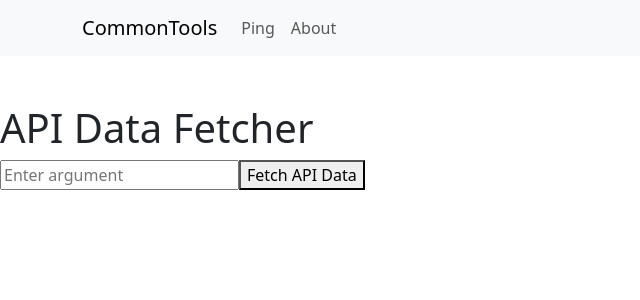
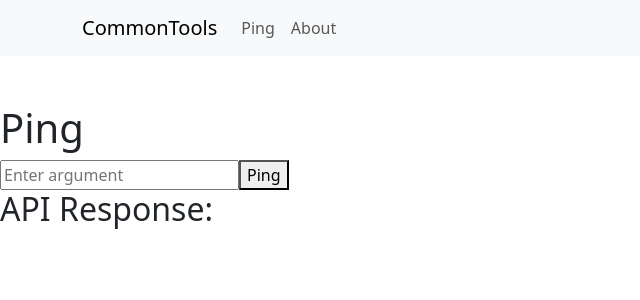
Before and after one commit to QuentinHelion/common-tools, a React (Create React App) app: page /ping in a window 1280 px wide. Shown: the top 300 px of the page, without its empty margins (0-640 px from the left). Built offline with nearby package versions, Linux system fonts and the light colour scheme.

Commit message:
display ping result

```diff
--- a/src/components/pages/Ping.js
+++ b/src/components/pages/Ping.js
@@ -8,12 +8,21 @@ function Ping() {
         setInputValue(event.target.value);
     };
 
+    const interpreter = (array) => {
+        let result = '';
+        array.forEach((items)=>{
+            // result += `<pre>Ping: octets=${items.octets} temps=${items.temp} ms TTL=${items.ttl}</pre>`;
+            document.getElementById('result').innerHTML += `<pre>Ping: octets=${items.octets} temps=${items.temp} ms TTL=${ items.ttl}</pre>`;
+        })
+        return result;
+    }
+
     const fetchData = async () => {
         try {
             const response = await fetch(`http://localhost:5000/ping?addr=${inputValue}`);
             const data = await response.json();
-            setApiData(data);
-            console.log(response);
+            const i_data = interpreter(data);
+            setApiData(i_data);
         } catch (error) {
             console.error('Error fetching data:', error);
         }
@@ -21,18 +30,22 @@ function Ping() {
 
     return (
         <div>
-            <h1>API Data Fetcher</h1>
+            <h1>Ping</h1>
             <input
                 type="text"
                 value={inputValue}
                 onChange={handleInputChange}
                 placeholder="Enter argument"
             />
-            <button onClick={fetchData}>Fetch API Data</button>
+            <button onClick={fetchData}>Ping</button>
+            <div>
+                <h2>API Response:</h2>
+                <div id="result"></div>
+            </div>
             {apiData && (
                 <div>
                     <h2>API Response:</h2>
-                    <pre>{JSON.stringify(apiData, null, 2)}</pre>
+                    {/*<div id="result"></div>*/}
                 </div>
             )}
         </div>
```
